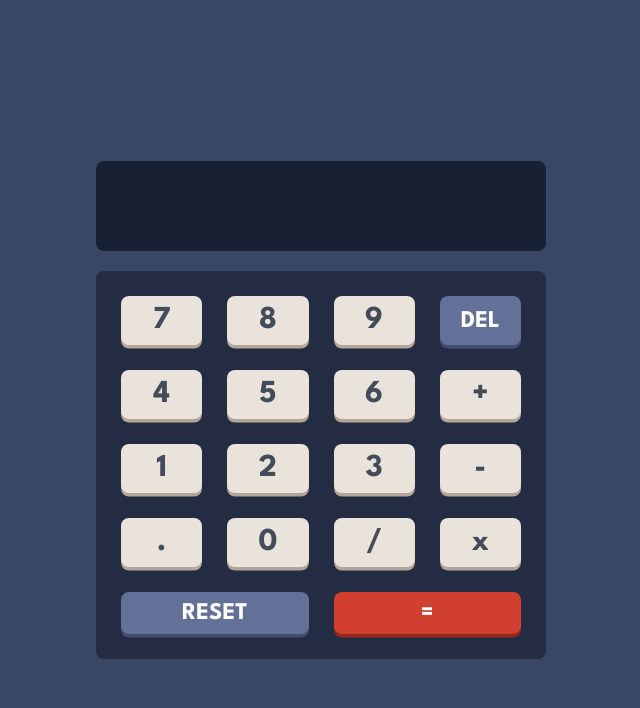
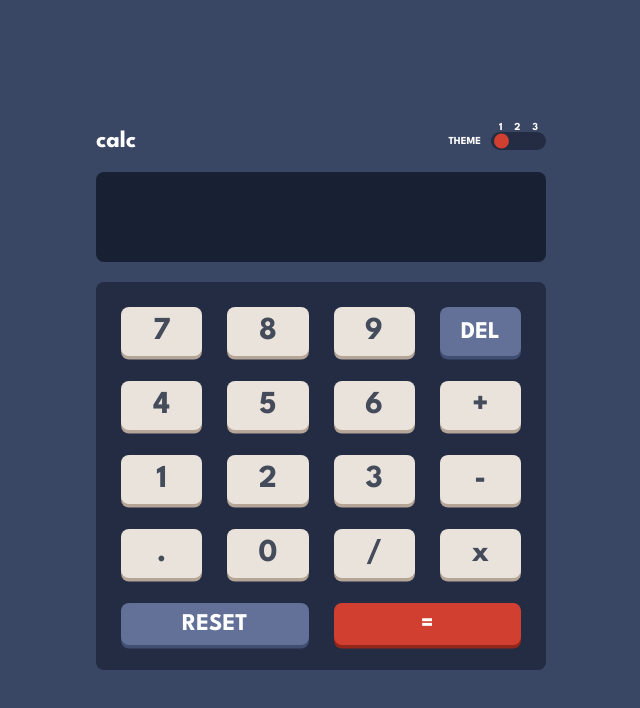
Before and after one commit to FESOO1/Calculator_V0.1, a plain HTML site: page index.html in a window 1280 px wide. Shown: the whole page, without its empty margins (319-959 px from the left). Drawn offline with Linux system fonts and the light colour scheme.

Commit message:
Working on it.

```diff
--- a/index.html
+++ b/index.html
@@ -9,7 +9,18 @@
 <body>
   <div class="container">
     <div class="calculator">
-      <div class="calculator-top"></div>
+      <div class="calculator-top">
+        <h2 class="calculator-top-text">calc</h2>
+        <div class="calculator-top-theme">
+          <h6 class="calculator-top-theme-text">THEME</h6>
+          <div class="calculator-top-theme-container">
+            <div class="calculator-top-theme-container-text"><h6>1</h6> <h6>2</h6> <h6>3</h6></div>
+            <button type="button" class="calculator-top-theme-itself">
+              <div class="calculator-top-theme-itself-inner"></div>
+            </button>
+          </div>
+        </div>
+      </div>
       <div class="calculator-middle">
         <div class="calculator-middle-screen"></div>
         <p class="calculator-middle-screen-paragraph"></p>
--- a/styles.css
+++ b/styles.css
@@ -37,6 +37,76 @@ body {
     display: flex;
     flex-direction: column;
     row-gap: 20px;
+}
+
+/*
+
+    CALCULATOR TOP
+
+*/
+
+.calculator-top {
+    display: flex;
+    align-items: center;
+    justify-content: space-between;
+}
+
+.calculator-top-text {
+    color: white;
+}
+
+/* CALCULATOR TOP THEME */
+
+.calculator-top-theme {
+    display: flex;
+    align-items: center;
+    column-gap: 10px;
+}
+
+.calculator-top-theme-text {
+    color: white;
+}
+
+.calculator-top-theme-container {
+    display: flex;
+    position: relative;
+}
+
+.calculator-top-theme-container-text {
+    position: absolute;
+    top: -10px;
+    display: flex;
+    justify-content: space-between;
+    width: 100%;
+    padding-inline: 8px;
+    color: white;
+}
+
+.calculator-top-theme-itself {
+    width: 55px;
+    height: 18px;
+    border-radius: 1rem;
+    border: 0;
+    background-color: hsl(223, 31%, 20%);
+    display: flex;
+    align-items: center;
+    position: relative;
+}
+
+.calculator-top-theme-itself-inner {
+    width: 15px;
+    height: 15px;
+    background-color: hsl(6, 63%, 50%);
+    border-radius: 1rem;
+    cursor: pointer;
+    position: absolute;
+    top: 50%;
+    left: 3px;
+    transform: translateY(-50%);
+}
+
+.calculator-top-theme-itself-inner:hover {
+    background-color: hsl(6, 91%, 64%);
 }
 
 /*
```
